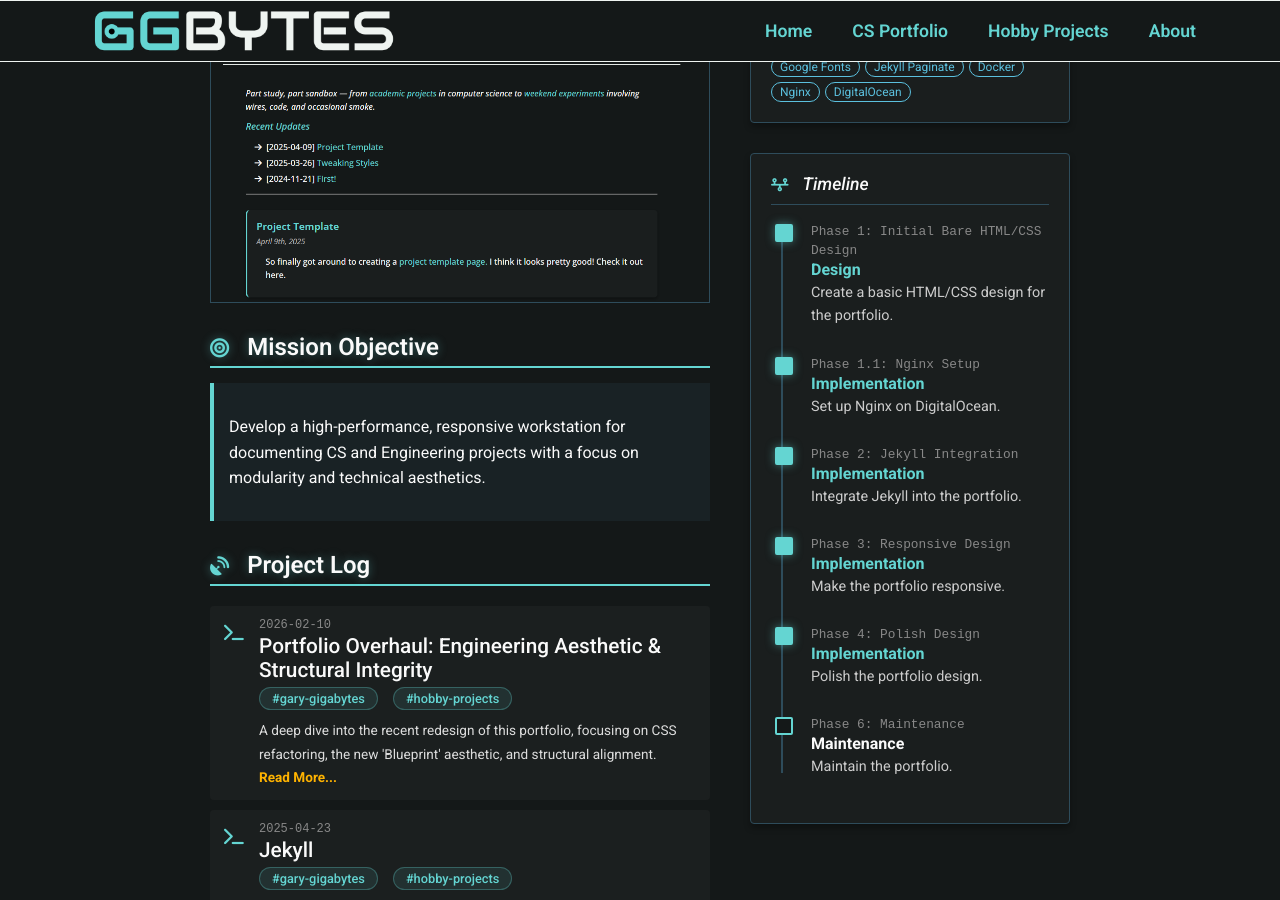
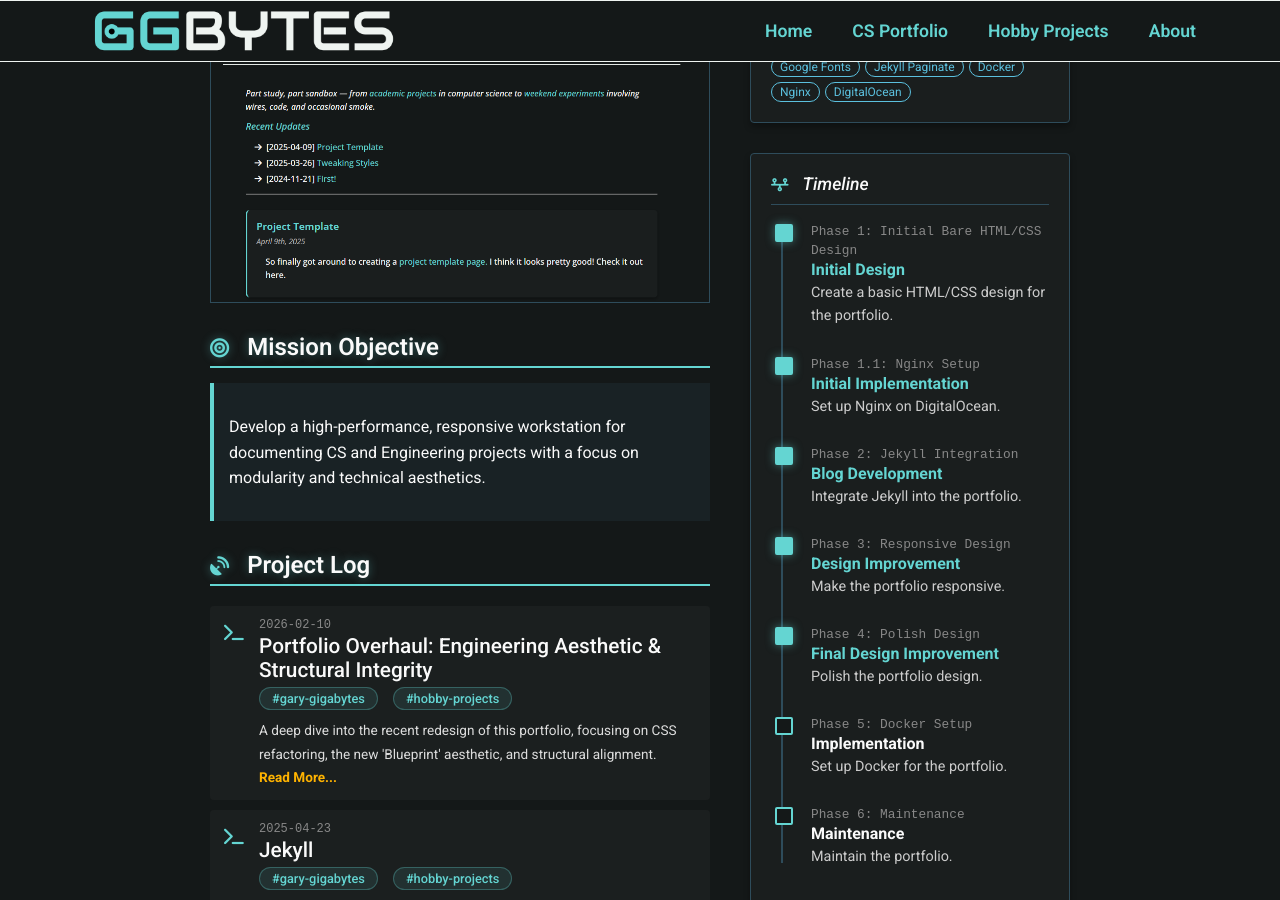
Before and after one commit to KOZ-Enterprises/ggbsite, a Jekyll site: the page built from _projects/ggbytes.md, in a window 1280 px wide and 900 px high, scrolled down 273 px. Built offline with Jekyll 4.4.1, drawn with Linux system fonts in a browser that asks for light colours.

```diff
--- a/_projects/ggbytes.md
+++ b/_projects/ggbytes.md
@@ -21,31 +21,34 @@
 timeline:
 
   - date: "Phase 1: Initial Bare HTML/CSS Design"
-    phase: "Design"
+    phase: "Initial Design"
     details: "Create a basic HTML/CSS design for the portfolio."
     completed: true
 
   - date: "Phase 1.1: Nginx Setup"
-    phase: "Implementation"
+    phase: "Initial Implementation"
     details: "Set up Nginx on DigitalOcean."
     completed: true
 
   - date: "Phase 2: Jekyll Integration"
-    phase: "Implementation"
+    phase: "Blog Development"
     details: "Integrate Jekyll into the portfolio."
     completed: true
 
   - date: "Phase 3: Responsive Design"
-    phase: "Implementation"
+    phase: "Design Improvement"
     details: "Make the portfolio responsive."
     completed: true
 
   - date: "Phase 4: Polish Design"
-    phase: "Implementation"
+    phase: "Final Design Improvement"
     details: "Polish the portfolio design."
     completed: true
 
-
+  - date: "Phase 5: Docker Setup"
+    phase: "Implementation"
+    details: "Set up Docker for the portfolio."
+    completed: false
 
   - date: "Phase 6: Maintenance"
     phase: "Maintenance"
```
Also changed, not shown: _projects/drone.md (+1 -1 lines), _projects/rover.md (+1 -1 lines), 1 other file.
